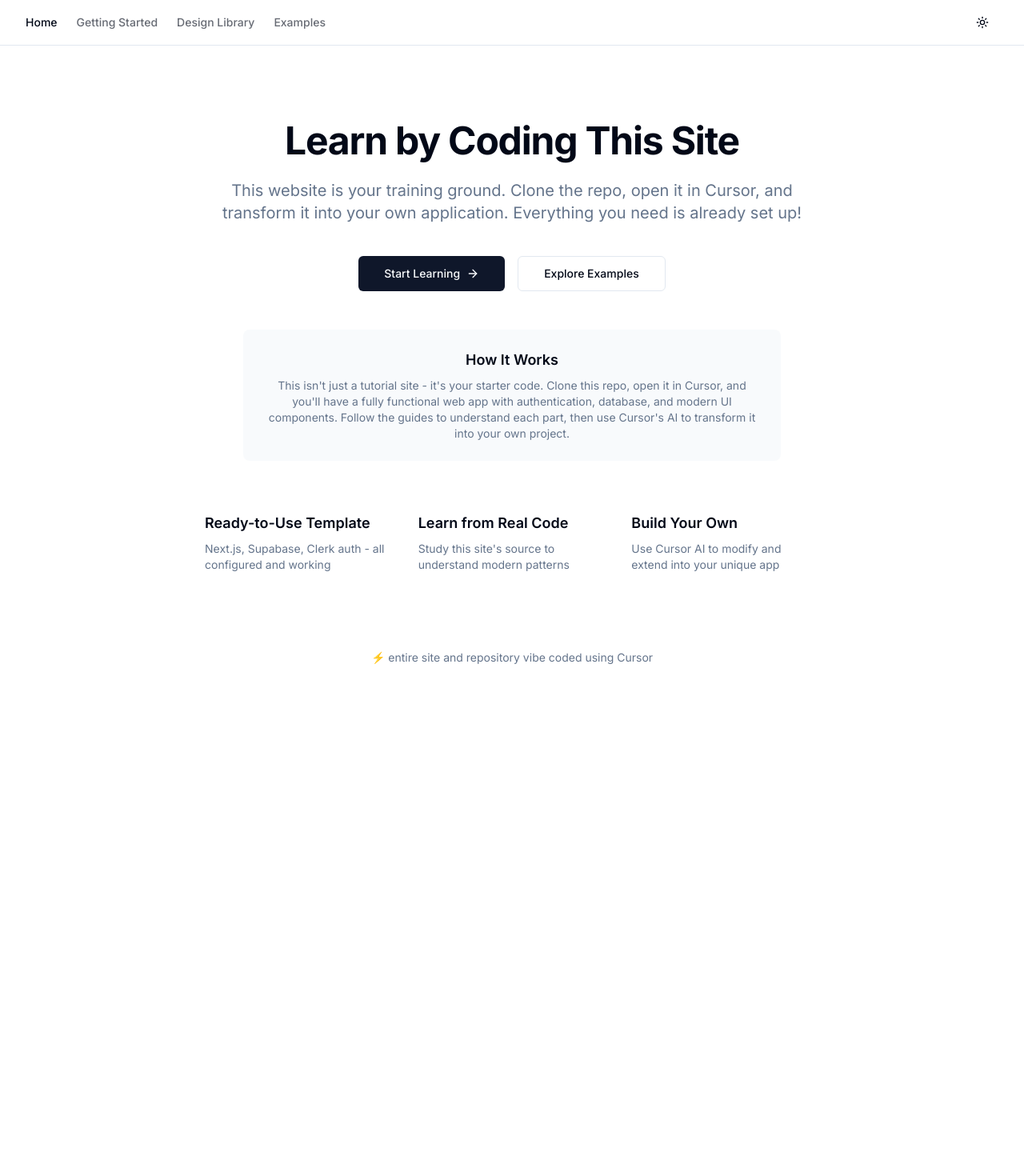
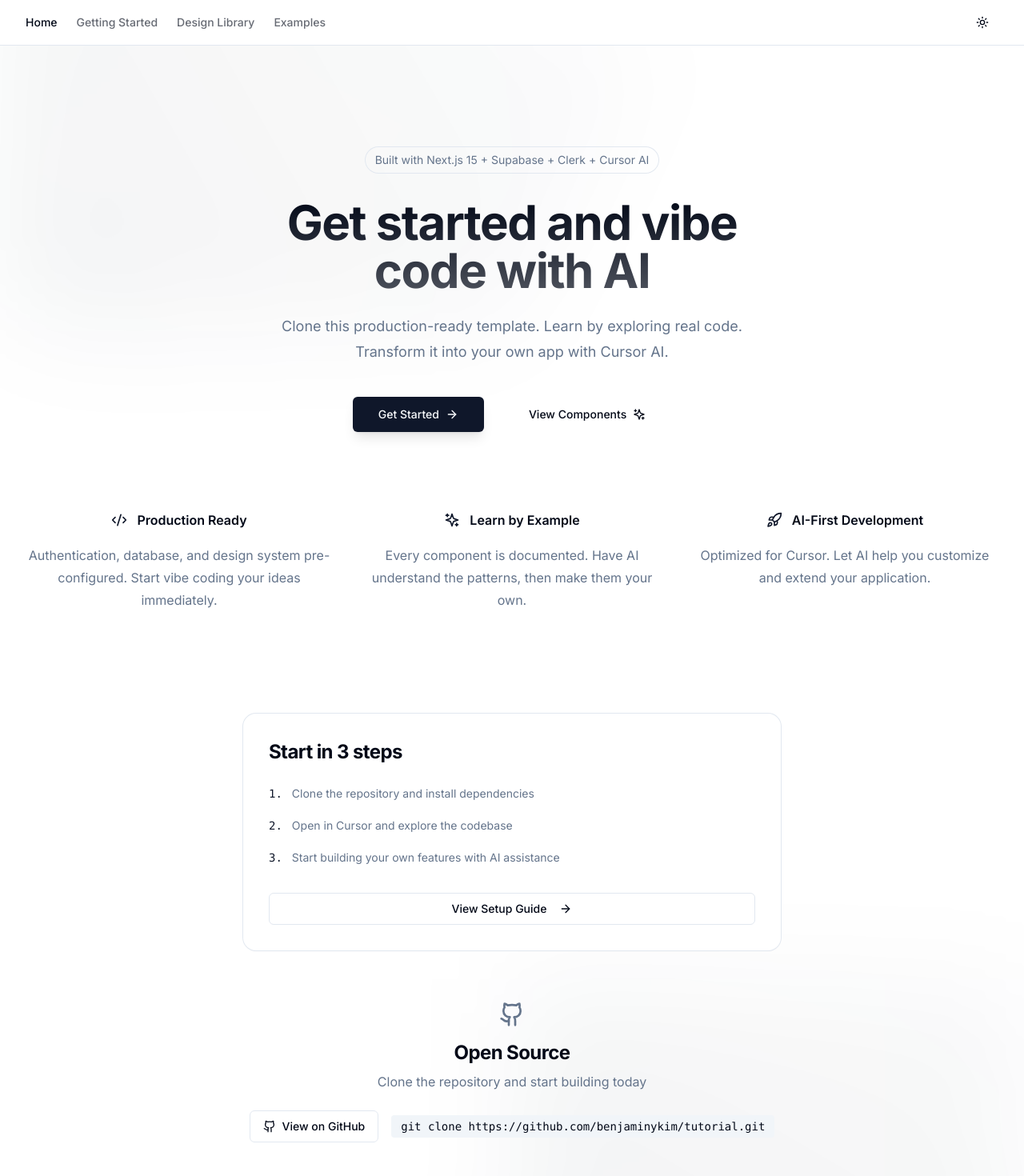
Before and after one commit to aibuildersmx/website, a Next.js app in the folder apps/web/: page / in a window 1280 px wide. Shown: the top 1470 px of the page at 80% size. Before the commit the page ends 960 px from the top, so only its background shows below. Built offline with nearby package versions, Linux system fonts and the light colour scheme.

Commit message:
add github link

```diff
--- a/apps/web/src/app/page.tsx
+++ b/apps/web/src/app/page.tsx
@@ -1,66 +1,161 @@
 import Link from "next/link";
 import { Button } from "@/components/ui/button";
-import { ArrowRight } from "lucide-react";
+import { ArrowRight, Code2, Sparkles, Rocket, Github } from "lucide-react";
 
 export default function Home() {
   return (
-    <main className="min-h-screen py-24 px-8">
-      <div className="max-w-3xl mx-auto text-center">
-        <h1 className="text-5xl font-bold tracking-tight">
-          Learn by Coding This Site
+    <main className="min-h-screen">
+      <div className="relative isolate overflow-hidden">
+        <div className="absolute inset-x-0 -top-40 -z-10 transform-gpu overflow-hidden blur-3xl sm:-top-80">
+          <div className="relative left-[calc(50%-11rem)] aspect-[1155/678] w-[36.125rem] -translate-x-1/2 rotate-[30deg] bg-gradient-to-tr from-primary/20 to-primary/5 opacity-30 sm:left-[calc(50%-30rem)] sm:w-[72.1875rem]" />
+        </div>
+
+        <div className="mx-auto max-w-7xl px-6 py-24 sm:py-32 lg:px-8">
+          <div className="mx-auto max-w-2xl text-center">
+            <div className="mb-8 flex justify-center">
+              <div className="relative rounded-full px-3 py-1 text-sm leading-6 text-muted-foreground ring-1 ring-border hover:ring-primary/20">
+                Built with Next.js 15 + Supabase + Clerk + Cursor AI
+              </div>
+            </div>
+
+            <h1 className="text-4xl font-bold tracking-tight sm:text-6xl bg-gradient-to-b from-foreground to-foreground/70 bg-clip-text text-transparent">
+              Get started and vibe code with AI
             </h1>
-        <p className="mt-6 text-xl text-muted-foreground">
-          This website is your training ground. Clone the repo, open it in
-          Cursor, and transform it into your own application. Everything you
-          need is already set up!
+
+            <p className="mt-6 text-lg leading-8 text-muted-foreground max-w-xl mx-auto">
+              Clone this production-ready template. Learn by exploring real
+              code. Transform it into your own app with Cursor AI.
             </p>
-        <div className="mt-10 flex gap-4 justify-center">
+
+            <div className="mt-10 flex items-center justify-center gap-x-6">
               <Link href="/getting-started">
-            <Button size="lg" className="gap-2">
-              Start Learning
+                <Button
+                  size="lg"
+                  className="gap-2 shadow-lg hover:shadow-xl transition-shadow"
+                >
+                  Get Started
                   <ArrowRight className="h-4 w-4" />
                 </Button>
               </Link>
               <Link href="/design-library">
-            <Button size="lg" variant="outline">
-              Explore Examples
+                <Button size="lg" variant="ghost" className="gap-2">
+                  View Components
+                  <Sparkles className="h-4 w-4" />
                 </Button>
               </Link>
             </div>
-        <div className="mt-12 p-6 bg-muted/50 rounded-lg max-w-2xl mx-auto">
-          <h2 className="font-semibold text-lg mb-2">How It Works</h2>
+          </div>
+
+          <div className="mx-auto mt-16 max-w-2xl sm:mt-20 lg:mt-24 lg:max-w-none">
+            <dl className="mx-auto grid max-w-2xl grid-cols-1 gap-x-8 gap-y-16 lg:max-w-none lg:grid-cols-3">
+              <div className="flex flex-col items-center text-center">
+                <dt className="flex items-center gap-x-3 text-base font-semibold leading-7">
+                  <Code2 className="h-5 w-5 text-primary" />
+                  Production Ready
+                </dt>
+                <dd className="mt-4 flex flex-auto flex-col text-base leading-7 text-muted-foreground">
+                  <p className="flex-auto">
+                    Authentication, database, and design system pre-configured.
+                    Start vibe coding your ideas immediately.
+                  </p>
+                </dd>
+              </div>
+
+              <div className="flex flex-col items-center text-center">
+                <dt className="flex items-center gap-x-3 text-base font-semibold leading-7">
+                  <Sparkles className="h-5 w-5 text-primary" />
+                  Learn by Example
+                </dt>
+                <dd className="mt-4 flex flex-auto flex-col text-base leading-7 text-muted-foreground">
+                  <p className="flex-auto">
+                    Every component is documented. Have AI understand the
+                    patterns, then make them your own.
+                  </p>
+                </dd>
+              </div>
+
+              <div className="flex flex-col items-center text-center">
+                <dt className="flex items-center gap-x-3 text-base font-semibold leading-7">
+                  <Rocket className="h-5 w-5 text-primary" />
+                  AI-First Development
+                </dt>
+                <dd className="mt-4 flex flex-auto flex-col text-base leading-7 text-muted-foreground">
+                  <p className="flex-auto">
+                    Optimized for Cursor. Let AI help you customize and extend
+                    your application.
+                  </p>
+                </dd>
+              </div>
+            </dl>
+          </div>
+
+          <div className="mx-auto mt-32 max-w-2xl">
+            <div className="rounded-2xl bg-card p-8 shadow-sm ring-1 ring-border">
+              <h2 className="text-2xl font-bold tracking-tight">
+                Start in 3 steps
+              </h2>
+              <ol className="mt-6 space-y-4 text-sm leading-6 text-muted-foreground">
+                <li className="flex gap-x-3">
+                  <span className="font-mono text-primary">1.</span>
+                  Clone the repository and install dependencies
+                </li>
+                <li className="flex gap-x-3">
+                  <span className="font-mono text-primary">2.</span>
+                  Open in Cursor and explore the codebase
+                </li>
+                <li className="flex gap-x-3">
+                  <span className="font-mono text-primary">3.</span>
+                  Start building your own features with AI assistance
+                </li>
+              </ol>
+              <div className="mt-8">
+                <Link href="/getting-started">
+                  <Button className="w-full" variant="outline">
+                    View Setup Guide
+                    <ArrowRight className="ml-2 h-4 w-4" />
+                  </Button>
+                </Link>
+              </div>
+            </div>
+          </div>
+
+          <div className="mx-auto mt-16 max-w-2xl">
+            <div className="text-center">
+              <Github className="mx-auto h-8 w-8 text-muted-foreground" />
+              <h2 className="mt-4 text-2xl font-bold tracking-tight">
+                Open Source
+              </h2>
+              <p className="mt-2 text-base text-muted-foreground">
+                Clone the repository and start building today
+              </p>
+              <div className="mt-6 flex items-center justify-center gap-4">
+                <a
+                  href="https://github.com/benjaminykim/tutorial"
+                  target="_blank"
+                  rel="noopener noreferrer"
+                >
+                  <Button variant="outline" className="gap-2">
+                    <Github className="h-4 w-4" />
+                    View on GitHub
+                  </Button>
+                </a>
+                <code className="rounded bg-muted px-3 py-1 text-sm font-mono">
+                  git clone https://github.com/benjaminykim/tutorial.git
+                </code>
+              </div>
+            </div>
+          </div>
+
+          <div className="mt-24 mb-8 text-center">
             <p className="text-sm text-muted-foreground">
-            This isn&apos;t just a tutorial site - it&apos;s your starter code.
-            Clone this repo, open it in Cursor, and you&apos;ll have a fully
-            functional web app with authentication, database, and modern UI
-            components. Follow the guides to understand each part, then use
-            Cursor&apos;s AI to transform it into your own project.
-          </p>
-        </div>
-        <div className="mt-16 grid grid-cols-1 md:grid-cols-3 gap-8 text-left">
-          <div>
-            <h3 className="font-semibold text-lg">Ready-to-Use Template</h3>
-            <p className="mt-2 text-sm text-muted-foreground">
-              Next.js, Supabase, Clerk auth - all configured and working
-            </p>
-          </div>
-          <div>
-            <h3 className="font-semibold text-lg">Learn from Real Code</h3>
-            <p className="mt-2 text-sm text-muted-foreground">
-              Study this site&apos;s source to understand modern patterns
-            </p>
-          </div>
-          <div>
-            <h3 className="font-semibold text-lg">Build Your Own</h3>
-            <p className="mt-2 text-sm text-muted-foreground">
-              Use Cursor AI to modify and extend into your unique app
+              proof is in the pudding: ⚡ vibe coded with Cursor on a Saturday
+              afternoon
             </p>
           </div>
         </div>
-        <div className="mt-24 mb-8 text-center">
-          <p className="text-sm text-muted-foreground">
-            ⚡ entire site and repository vibe coded using Cursor
-          </p>
+
+        <div className="absolute inset-x-0 top-[calc(100%-13rem)] -z-10 transform-gpu overflow-hidden blur-3xl sm:top-[calc(100%-30rem)]">
+          <div className="relative left-[calc(50%+3rem)] aspect-[1155/678] w-[36.125rem] -translate-x-1/2 bg-gradient-to-tr from-primary/20 to-primary/5 opacity-30 sm:left-[calc(50%+36rem)] sm:w-[72.1875rem]" />
         </div>
       </div>
     </main>
```
Lines whose indentation alone changed are shown as unchanged.
